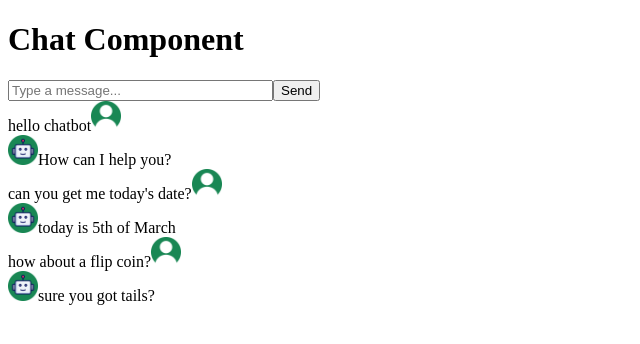
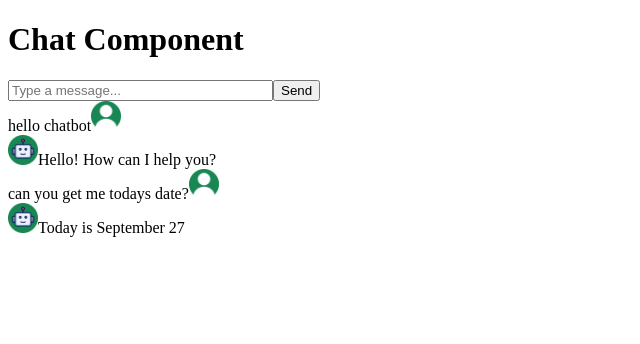
Before and after one commit to Neha-mer/my-react-chatbot-app, a React (Vite) app: page / in a window 1280 px wide. Shown: the top 344 px of the page, without its empty margins (0-640 px from the left). Built offline with nearby package versions, Linux system fonts and the light colour scheme.

Commit message:
"Chatbot code"

```diff
--- a/src/App.tsx
+++ b/src/App.tsx
@@ -4,20 +4,39 @@ import viteLogo from "/vite.svg";
 import "./App.css";
 import Chat from "./Components/ChatInput";
 import ChatMessage from "./Components/ChatMessage";
+import ChatMessages from "./Components/ChatMessages";
 
 function App() {
+  const [chatMessages, setChatMessages] = useState([
+    {
+      message: "hello chatbot",
+      sender: "user",
+      id: "id1",
+    },
+    {
+      message: "Hello! How can I help you?",
+      sender: "robot",
+      id: "id2",
+    },
+    {
+      message: "can you get me todays date?",
+      sender: "user",
+      id: "id3",
+    },
+    {
+      message: "Today is September 27",
+      sender: "robot",
+      id: "id4",
+    },
+  ]);
   return (
     <>
-      <Chat></Chat>
-      <ChatMessage message="hello chatbot" sender="user"></ChatMessage>
-      <ChatMessage message="How can I help you?" sender="bot"></ChatMessage>
-      <ChatMessage
-        message="can you get me today's date?"
-        sender="user"
-      ></ChatMessage>
-      <ChatMessage message="today is 5th of March" sender="bot"></ChatMessage>
-      <ChatMessage message="how about a flip coin?" sender="user"></ChatMessage>
-      <ChatMessage message="sure you got tails?" sender="bot"></ChatMessage>
+      <Chat
+        chatMessages={chatMessages}
+        setChatMessages={setChatMessages}
+      ></Chat>
+
+      <ChatMessages chatMessages={chatMessages}></ChatMessages>
     </>
   );
 }
--- a/src/Components/ChatInput.tsx
+++ b/src/Components/ChatInput.tsx
@@ -1,6 +1,32 @@
 import React from "react";
 
-const Chat = () => {
+type ChatMessage = {
+  message: string;
+  sender: string;
+  id: string;
+};
+
+interface ChatProps {
+  chatMessages: ChatMessage[];
+  setChatMessages: React.Dispatch<React.SetStateAction<ChatMessage[]>>;
+}
+
+const Chat: React.FC<ChatProps> = ({ chatMessages, setChatMessages }) => {
+  const [savedInput, setSavedInput] = React.useState("");
+  function saveInput(event: React.ChangeEvent<HTMLInputElement>) {
+    setSavedInput(event.target.value);
+  }
+
+  function sendMessage() {
+    setChatMessages([
+      ...chatMessages,
+      {
+        message: savedInput,
+        sender: "user",
+        id: crypto.randomUUID(),
+      },
+    ]);
+  }
   return (
     <>
       <div>
@@ -9,8 +35,11 @@ const Chat = () => {
           className="chat-input"
           placeholder="Type a message..."
           size={30}
+          onChange={saveInput}
         ></input>
-        <button className="send-button">Send</button>
+        <button className="send-button" onClick={sendMessage}>
+          Send
+        </button>
       </div>
     </>
   );
--- a/src/Components/ChatMessage.tsx
+++ b/src/Components/ChatMessage.tsx
@@ -2,17 +2,17 @@ import React from "react";
 
 interface ChatMessageProps {
   message: string;
-  sender?: "user" | "bot";
+  sender?: string;
 }
 
 const ChatMessage = ({ message, sender = "user" }: ChatMessageProps) => {
-  const isbot = sender === "bot";
+  const isbot = sender === "robot";
 
   const img = isbot ? "robot.png" : "user.png";
 
   return (
     <div>
-      {sender === "bot" && <img src={img} alt={sender} width={30} />}
+      {sender === "robot" && <img src={img} alt={sender} width={30} />}
       {message}
       {sender === "user" && <img src={img} alt={sender} width={30} />}
     </div>
--- /dev/null
+++ b/src/Components/ChatMessages.tsx
@@ -0,0 +1,26 @@
+import React from "react";
+import ChatMessage from "./ChatMessage";
+
+interface ChatMessagesProps {
+  chatMessages: {
+    message: string;
+    sender: string;
+    id: string;
+  }[];
+}
+const ChatMessages = ({ chatMessages }: ChatMessagesProps) => {
+  return (
+    <div>
+      {chatMessages.map((chatMessages) => {
+        return (
+          <ChatMessage
+            message={chatMessages.message}
+            sender={chatMessages.sender}
+          ></ChatMessage>
+        );
+      })}
+    </div>
+  );
+};
+
+export default ChatMessages;
```
